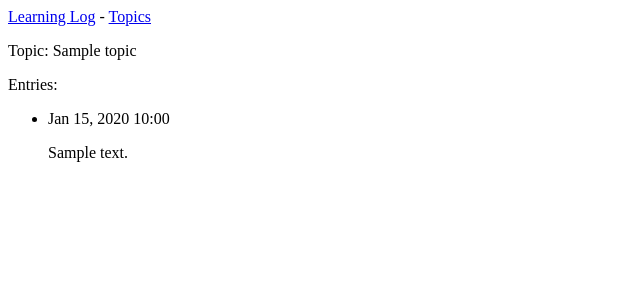
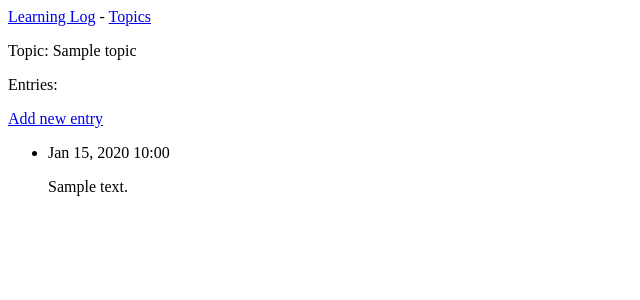
Before and after one commit to lfstos/learning-log, a Django app: template learning_logs/templates/learning_logs/topic.html in a window 1280 px wide. Shown: the top 300 px of the page, without its empty margins (0-640 px from the left). Run offline with Django 3.2, Linux system fonts and the light colour scheme; the template is opened without the code that fills it: most values are stand-ins (such as "Sample title", 1, 10 or a date in 2020).

Commit message:
Adicionado link para url new_entry

```diff
--- a/learning_logs/templates/learning_logs/topic.html
+++ b/learning_logs/templates/learning_logs/topic.html
@@ -3,6 +3,7 @@
 {% block content %}
   <p>Topic: {{ topic }}</p>
   <p>Entries:</p>
+  <p><a href="{% url 'learning_logs:new_entry' topic.id %}">Add new entry</a></p>
   <ul>
     {% for entry in entries %}
       <li>
```
